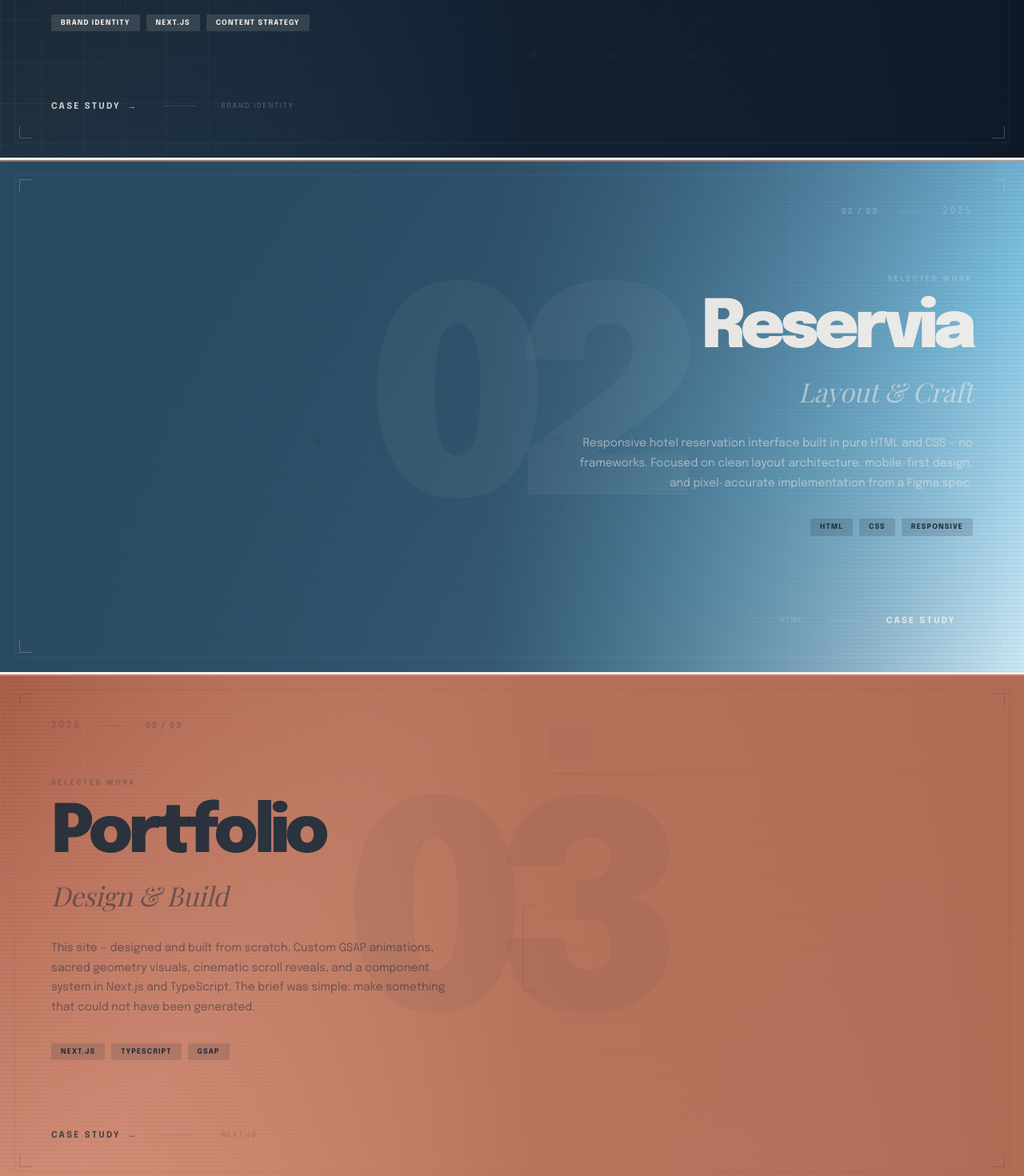
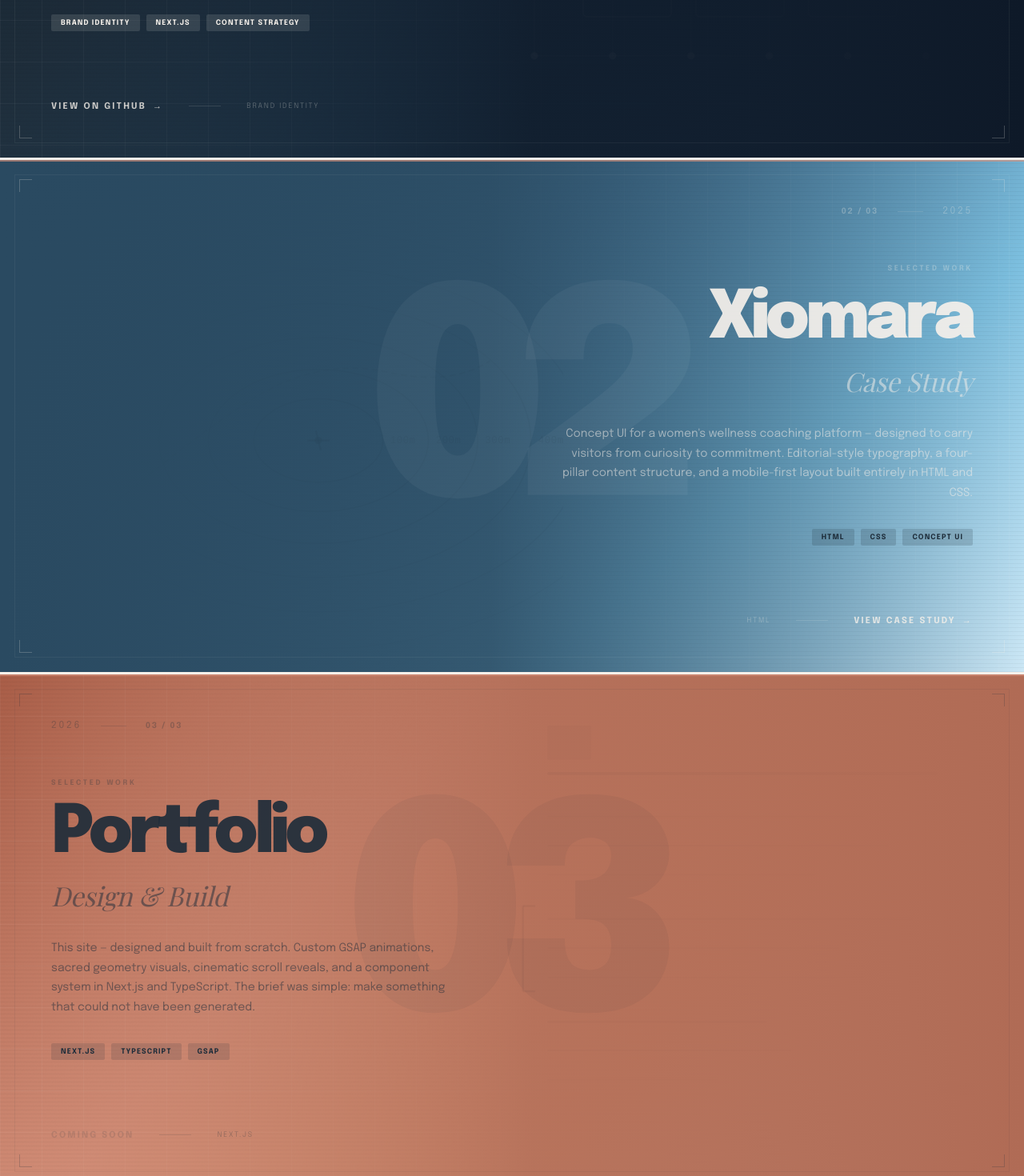
Before and after one commit to gabriela-chirinos/Chirinos_Portfolio, a Next.js app: page / in a window 1280 px wide. Shown: the part 4340-5810 px from the top of the page at 80% size. Built offline with nearby package versions, Linux system fonts and the light colour scheme.

Commit message:
updated work cards

```diff
--- a/src/components/Work.tsx
+++ b/src/components/Work.tsx
@@ -17,14 +17,16 @@
     visualBg: 'linear-gradient(135deg, #0e1d29 0%, #1E2D3A 28%, #2a4a61 65%, #4A7B9D 100%)',
     align: 'left' as const,
     year: '2026',
+    url: 'https://github.com/gabriela-chirinos/Lustro_Project' as string | null,
+    ctaLabel: 'View on GitHub',
   },
   {
     id: '02',
-    title: 'Reservia',
-    titleItalic: 'Layout & Craft',
+    title: 'Xiomara',
+    titleItalic: 'Case Study',
     description:
-      'Responsive hotel reservation interface built in pure HTML and CSS — no frameworks. Focused on clean layout architecture, mobile-first design, and pixel-accurate implementation from a Figma spec.',
-    tags: ['HTML', 'CSS', 'Responsive'],
+      'Concept UI for a women\'s wellness coaching platform — designed to carry visitors from curiosity to commitment. Editorial-style typography, a four-pillar content structure, and a mobile-first layout built entirely in HTML and CSS.',
+    tags: ['HTML', 'CSS', 'Concept UI'],
     backplateColor: '#4A7B9D',
     scrimColor: '#2a4a61',
     tagColor: 'rgba(30,45,58,0.18)',
@@ -32,6 +34,8 @@
     visualBg: 'linear-gradient(140deg, #18384f 0%, #4A7B9D 38%, #7dc0e0 70%, #cce7f5 100%)',
     align: 'right' as const,
     year: '2025',
+    url: 'https://gabriela-chirinos.github.io/fitnessCoach_casestudy/' as string | null,
+    ctaLabel: 'View Case Study',
   },
   {
     id: '03',
@@ -47,6 +51,8 @@
     visualBg: 'linear-gradient(130deg, #a85d47 0%, #D4907A 34%, #eaaa88 66%, #F5F0EA 100%)',
     align: 'left' as const,
     year: '2026',
+    url: null as string | null,
+    ctaLabel: 'Coming Soon',
   },
 ]
 
@@ -163,7 +169,7 @@
 }
 
 // ── Desktop full-bleed card ───────────────────────────────────────────────────
-function DesktopCard({ project }: { project: (typeof projects)[0] }) {
+function DesktopCard({ project }: { project: (typeof projects)[number] }) {
   const isRight = project.align === 'right'
   const Illustration = illustrations[project.id as keyof typeof illustrations]
   const isLight = project.id === '03' // Obsidian has light bg
@@ -184,7 +190,8 @@
   return (
     <div
       className="work-item reveal relative overflow-hidden group"
-      style={{ minHeight: '640px' }}
+      style={{ minHeight: '640px', cursor: project.url ? 'pointer' : 'default' }}
+      onClick={() => project.url && window.open(project.url, '_blank', 'noopener,noreferrer')}
     >
       {/* ── Full-bleed background gradient ── */}
       <div className="absolute inset-0" style={{ background: project.visualBg }} />
@@ -330,13 +337,25 @@
 
         {/* Bottom row */}
         <div className={`flex items-center gap-8 ${isRight ? 'flex-row-reverse' : ''}`}>
+          {project.url ? (
             <a
-            href="#"
+              href={project.url}
+              target="_blank"
+              rel="noopener noreferrer"
               className="arrow-link inline-flex items-center gap-2 font-epilogue font-bold uppercase"
               style={{ fontSize: '11px', letterSpacing: '0.2em', color: ctaColor }}
+              onClick={(e) => e.stopPropagation()}
             >
-            Case Study <span className="arrow">→</span>
+              {project.ctaLabel} <span className="arrow">→</span>
             </a>
+          ) : (
+            <span
+              className="inline-flex items-center gap-2 font-epilogue font-bold uppercase"
+              style={{ fontSize: '11px', letterSpacing: '0.2em', color: textDim, opacity: 0.5 }}
+            >
+              {project.ctaLabel}
+            </span>
+          )}
           <div style={{ width: '40px', height: '1px', background: dividerColor }} />
           <span
             className="font-epilogue"
@@ -351,7 +370,7 @@
 }
 
 // ── Mobile / tablet card ──────────────────────────────────────────────────────
-function MobileCard({ project }: { project: (typeof projects)[0] }) {
+function MobileCard({ project }: { project: (typeof projects)[number] }) {
   const isRight = project.align === 'right'
 
   return (
@@ -359,6 +378,8 @@
       className={`work-item reveal relative flex flex-col sm:flex-row sm:items-stretch ${
         isRight ? 'sm:flex-row-reverse' : ''
       } gap-0`}
+      style={{ cursor: project.url ? 'pointer' : 'default' }}
+      onClick={() => project.url && window.open(project.url, '_blank', 'noopener,noreferrer')}
     >
       {/* Visual panel */}
       <div className="work-visual relative w-full sm:flex-1 min-h-[200px] sm:min-h-[380px] md:min-h-[460px]">
@@ -402,9 +423,25 @@
               style={{ background: project.tagColor, color: project.tagTextColor }}>{tag}</span>
           ))}
         </div>
-        <a href="#" className="arrow-link inline-flex items-center gap-2 font-epilogue font-bold uppercase tracking-widest text-xs" style={{ color: 'rgba(245,240,234,0.8)' }}>
-          Case Study <span className="arrow text-base">→</span>
+        {project.url ? (
+          <a
+            href={project.url}
+            target="_blank"
+            rel="noopener noreferrer"
+            className="arrow-link inline-flex items-center gap-2 font-epilogue font-bold uppercase tracking-widest text-xs"
+            style={{ color: 'rgba(245,240,234,0.8)' }}
+            onClick={(e) => e.stopPropagation()}
+          >
+            {project.ctaLabel} <span className="arrow text-base">→</span>
           </a>
+        ) : (
+          <span
+            className="inline-flex items-center gap-2 font-epilogue font-bold uppercase tracking-widest text-xs"
+            style={{ color: 'rgba(245,240,234,0.35)' }}
+          >
+            {project.ctaLabel}
+          </span>
+        )}
       </div>
     </div>
   )
```
Lines whose indentation alone changed are shown as unchanged.
